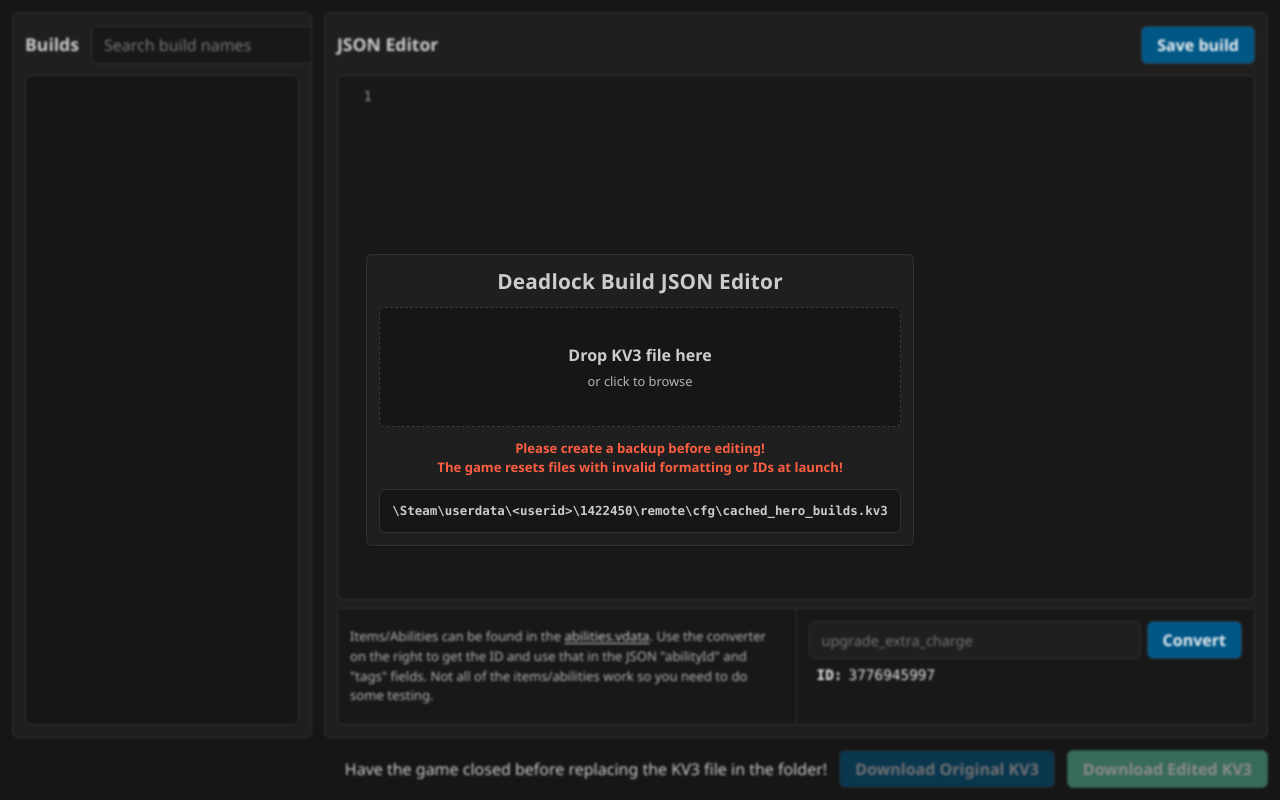
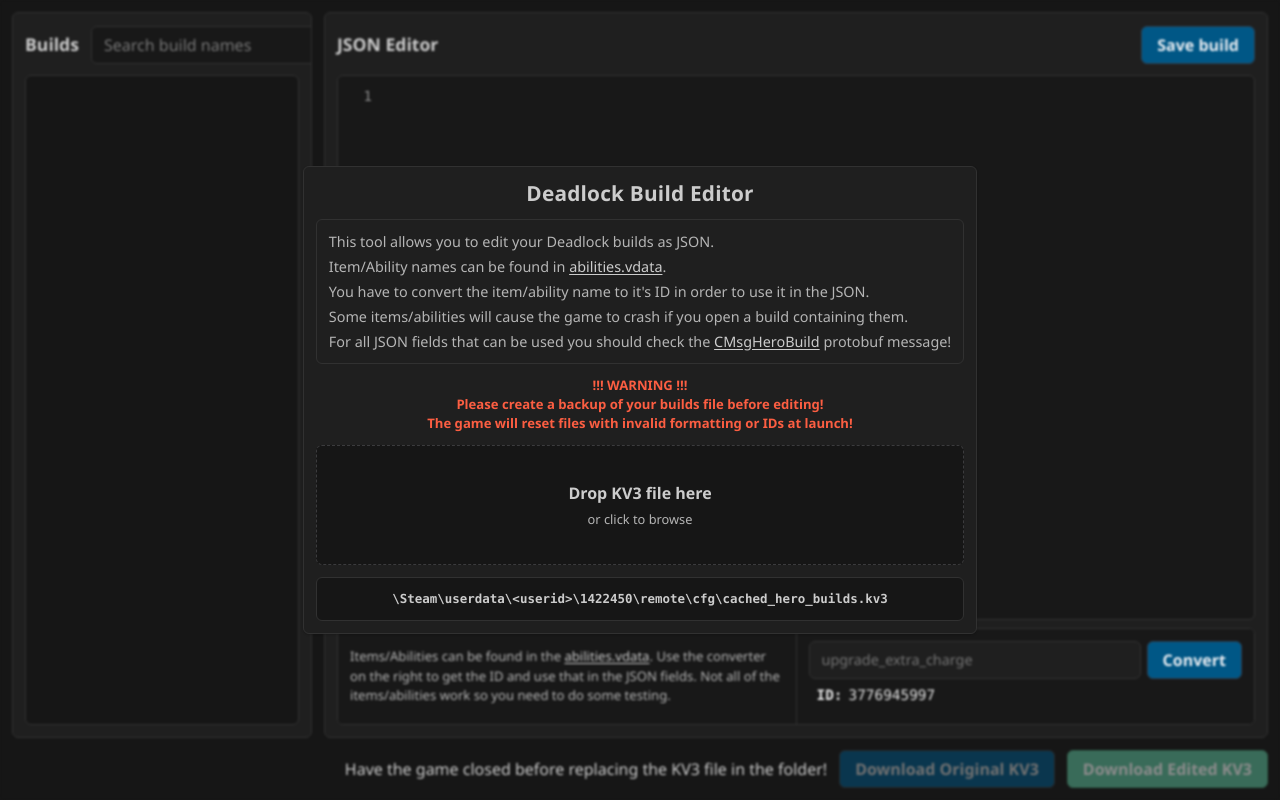
Before and after one commit to Mikooboy/deadlock-build-editor, a React (Vite) app in the folder frontend/: page / in a window 1280 px wide. Built offline with nearby package versions, Linux system fonts and the light colour scheme.

Commit message:
Added info text

```diff
--- a/frontend/src/components/BuildsList.jsx
+++ b/frontend/src/components/BuildsList.jsx
@@ -117,7 +117,7 @@
                   <div className="ability-converter">
                     <div className="ability-converter-info">
                       Items/Abilities can be found in the <a target="_blank" href="https://github.com/SteamTracking/GameTracking-Deadlock/raw/refs/heads/master/game/citadel/pak01_dir/scripts/abilities.vdata">abilities.vdata</a>.
-                      Use the converter on the right to get the ID and use that in the JSON "abilityId" and "tags" fields.
+                      Use the converter on the right to get the ID and use that in the JSON fields.
                       Not all of the items/abilities work so you need to do some testing.
                     </div>
                   </div>
@@ -162,7 +162,24 @@
         <div className="editor-empty-overlay" aria-live="polite">
           <div className="upload-panel">
             <div className="upload-panel-header">
-              <p className="upload-panel-title">Deadlock Build JSON Editor</p>
+              <p className="upload-panel-title">Deadlock Build Editor</p>
+            </div>
+            <div className="upload-panel-info">
+              <div>
+                This tool allows you to edit your Deadlock builds as JSON.
+              </div>
+              <div>
+                Item/Ability names can be found in <a target="_blank" href="https://github.com/SteamTracking/GameTracking-Deadlock/raw/refs/heads/master/game/citadel/pak01_dir/scripts/abilities.vdata">abilities.vdata</a>.
+              </div>
+              <div>
+                You have to convert the item/ability name to it's ID in order to use it in the JSON.
+              </div>
+              <div>
+                Some items/abilities will cause the game to crash if you open a build containing them.
+              </div>
+              <div>
+                For all JSON fields that can be used you should check the <a target="_blank" href="https://github.com/SteamTracking/GameTracking-Deadlock/blob/master/Protobufs/citadel_gcmessages_common.proto#L783">CMsgHeroBuild</a> protobuf message!
+              </div>
             </div>
             <div className="upload-panel-actions">
               <FilePicker onUpload={onUpload} disabled={loading} />
--- a/frontend/src/components/FilePicker.jsx
+++ b/frontend/src/components/FilePicker.jsx
@@ -24,6 +24,7 @@
 
   return (
     <div className="filepicker">
+      <div className="upload-panel-warning">!!! WARNING !!!<br/>Please create a backup of your builds file before editing!<br/>The game will reset files with invalid formatting or IDs at launch!</div>
       <label
         className={`drop-zone ${isDragging ? "dragging" : ""}`}
         onDragOver={(e) => {
@@ -45,7 +46,6 @@
           <span className="drop-zone-subtext">or click to browse</span>
         </div>
       </label>
-      <div className="upload-panel-warning">Please create a backup before editing!<br/>The game resets files with invalid formatting or IDs at launch!</div>
       <code className="upload-panel-file">\Steam\userdata\&lt;userid&gt;\1422450\remote\cfg\cached_hero_builds.kv3</code>
     </div>
   );
--- a/frontend/src/index.css
+++ b/frontend/src/index.css
@@ -200,6 +200,27 @@
  flex-direction: column;
  gap: 12px;
  align-items: stretch;
+}
+
+.upload-panel-info {
+    display: flex;
+    flex-direction: column;
+    gap: 6px;
+    font-size: 0.9rem;
+    text-align: left;
+    color: var(--muted);
+    align-self: center;
+    padding: 12px;
+    background: var(--bg-2);
+    border: 1px solid var(--border);
+    border-radius: 6px;
+}
+
+.upload-panel-info a {
+    color: var(--text);
+    text-decoration: underline;
+    text-underline-offset: 2px;
+    word-break: break-word;
 }
 
 .primary-button, .secondary-button, .convert-button, .save-button, .download-button {
```
